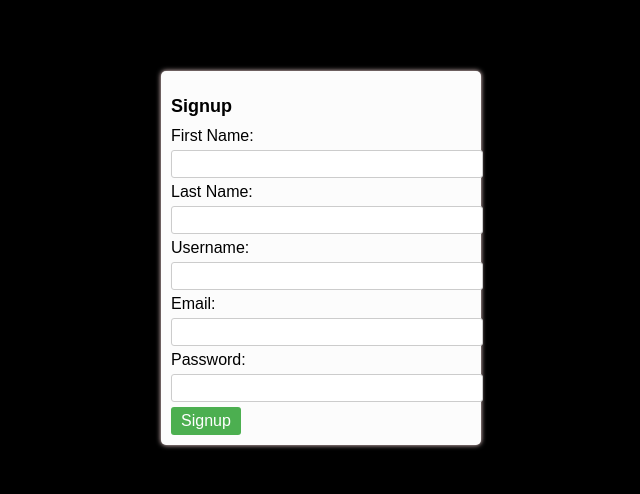
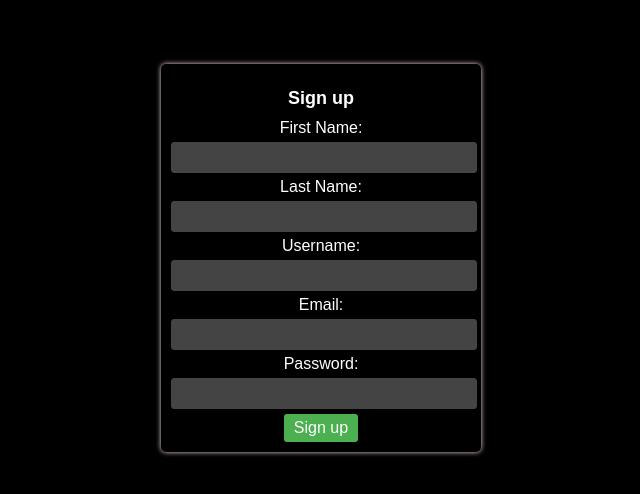
Before and after one commit to veazur/Veazur-Dash, a website: page public/index.html in a window 1280 px wide. Shown: the part 150-644 px from the top of the page, without its empty margins (319-959 px from the left). Drawn offline with Linux system fonts and the light colour scheme.

Commit message:
now it looks better. any one looking at this a web designer dm me

```diff
--- a/public/index.html
+++ b/public/index.html
@@ -12,11 +12,13 @@
             height: 100vh;
         }
         .signup-container {
-            background-color: #fcfcfc;
+            background-color: #000000;
             padding: 10px;
             border-radius: 5px;
             box-shadow: 0 0 5px rgb(255, 224, 224);
             width: 300px;
+            text-align: center;
+            color: #FFFFFF;
         }
         .signup-container h2 {
             font-size: 18px;
@@ -25,14 +27,18 @@
         .signup-container input[type="text"],
         .signup-container input[type="email"],
         .signup-container input[type="password"] {
-            width: 100%;
-            padding: 5px;
-            margin: 5px 0;
-            border: 1px solid #ccc;
-            border-radius: 3px;
-            font-size: 14px;
+        text-align: center;
+        width: 100%;
+        padding: 2px;
+        margin: 5px 0;
+        background-color: #444444;
+        border: 1px solid #444444;
+        border-radius: 3px;
+        font-size: 12px;
+        height: 25px;
         }
         .signup-container input[type="submit"] {
+            text-align: center;
             background-color: #4CAF50;
             color: white;
             padding: 5px 10px;
@@ -80,7 +86,7 @@
 </head>
 <body>
     <div class="signup-container">
-        <h2>Signup</h2>
+        <h2>Sign up</h2>
         <form action="/signup-confirm" method="post" onsubmit="return validateForm()">
             <label for="first_name">First Name:</label>
             <input type="text" id="first_name" name="first_name" required>
@@ -92,7 +98,7 @@
             <input type="email" id="email" name="email" required>
             <label for="password">Password:</label>
             <input type="password" id="password" name="password" required>
-            <input type="submit" value="Signup">
+            <input type="submit" value="Sign up">
         </form>
     </div>
 </body>
```
